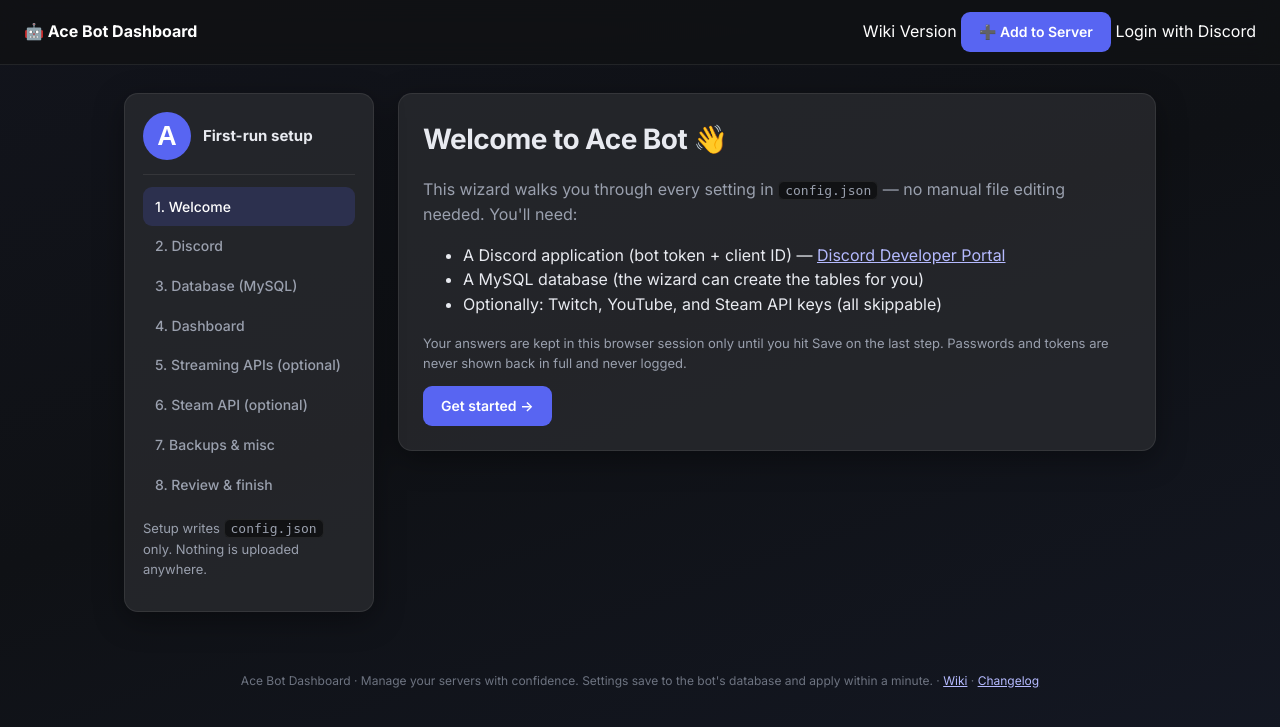
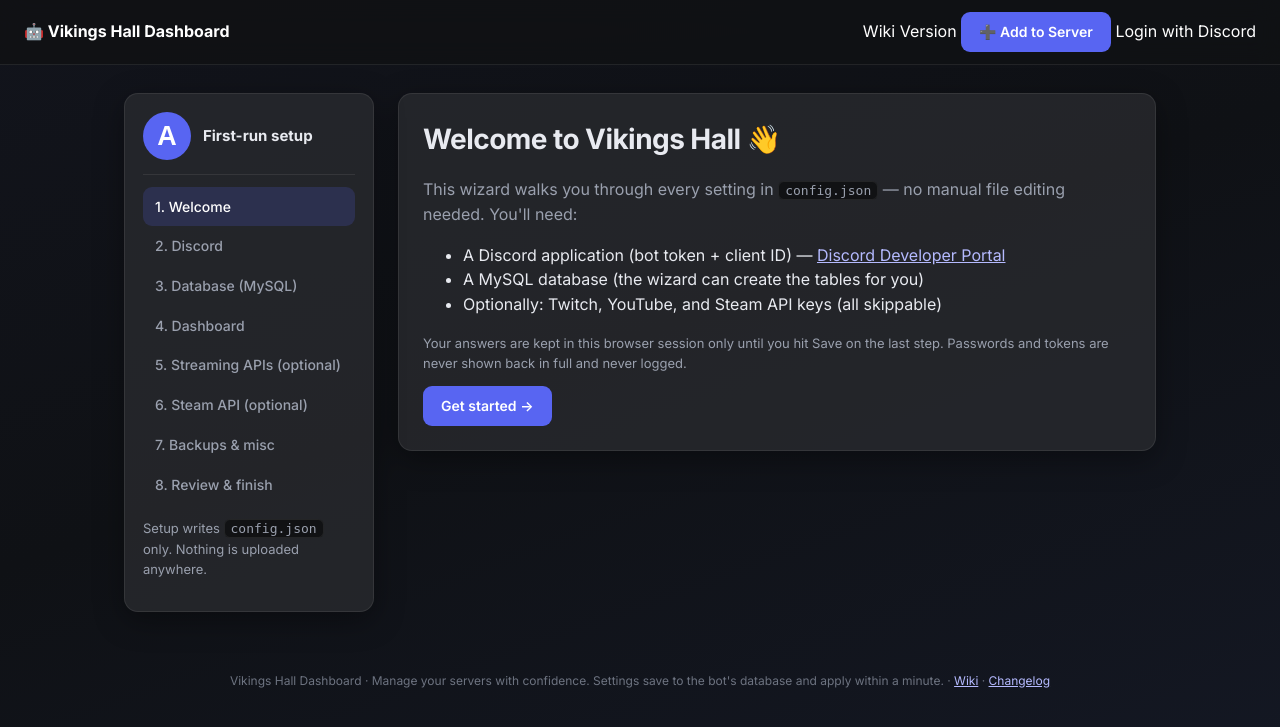
Before and after one commit to Acebennett22/discord-bot, a Node server app: page /setup/1 in a window 1280 px wide. Shown: the top 727 px of the page. Run offline with Node 20, Linux system fonts and the light colour scheme.

Commit message:
Rebrand Ace Bot to Vikings Hall (1.15.6)

```diff
--- a/dashboard-preview.html
+++ b/dashboard-preview.html
@@ -1,5 +1,5 @@
 <!DOCTYPE html>
-<html><head><meta charset="utf-8"><meta name="viewport" content="width=device-width, initial-scale=1"><title>Ace Bot Dashboard</title><link rel="preconnect" href="https://fonts.googleapis.com"><link href="https://fonts.googleapis.com/css2?family=Inter:wght@400;500;600;700&display=swap" rel="stylesheet"><style>/* Ace Bot Dashboard — refined dark theme, glassmorphism cards, blurple accents. */
+<html><head><meta charset="utf-8"><meta name="viewport" content="width=device-width, initial-scale=1"><title>Vikings Hall Dashboard</title><link rel="preconnect" href="https://fonts.googleapis.com"><link href="https://fonts.googleapis.com/css2?family=Inter:wght@400;500;600;700&display=swap" rel="stylesheet"><style>/* Vikings Hall Dashboard — refined dark theme, glassmorphism cards, blurple accents. */
 :root{
   --bg:#0f1115; --bg-2:#171a21; --panel:rgba(43,45,49,.72); --panel-solid:#2b2d31;
   --border:rgba(255,255,255,.08); --text:#e8eaf0; --muted:#9aa0ae; --faint:#6d7380;
@@ -129,7 +129,7 @@ td{padding:10px;border-bottom:1px solid rgba(255,255,255,.05)}
 </style></head>
 <body>
 <header>
-  <div><a class="brand" href="/servers">🤖 Ace Bot Dashboard</a></div>
+  <div><a class="brand" href="/servers">🤖 Vikings Hall Dashboard</a></div>
   <div>
     <a href="/staff">Staff</a>
     <a class="btn" href="/invite" target="_blank" rel="noopener">➕ Add to Server</a>
@@ -165,5 +165,5 @@ td{padding:10px;border-bottom:1px solid rgba(255,255,255,.05)}
   </div>
 
 </main>
-<footer>Ace Bot Dashboard · Manage your servers with confidence. Settings save to the bot's database and apply within a minute.</footer>
+<footer>Vikings Hall Dashboard · Manage your servers with confidence. Settings save to the bot's database and apply within a minute.</footer>
 </body></html>
--- a/dashboard/public/app.js
+++ b/dashboard/public/app.js
@@ -1,4 +1,4 @@
-// Ace Bot dashboard — shared client-side layer (vanilla JS, no dependencies).
+// Vikings Hall dashboard — shared client-side layer (vanilla JS, no dependencies).
 // Loaded on every page (see partials/header.ejs). Provides toasts, fetch
 // helpers, no-reload form saves, section refresh, and row removal.
 // Progressive enhancement: every form keeps its method/action, so with JS
--- a/dashboard/public/style.css
+++ b/dashboard/public/style.css
@@ -1,4 +1,4 @@
-/* Ace Bot Dashboard — refined dark theme, glassmorphism cards, blurple accents. */
+/* Vikings Hall Dashboard — refined dark theme, glassmorphism cards, blurple accents. */
 :root{
   --bg:#0f1115; --bg-2:#171a21; --panel:rgba(43,45,49,.72); --panel-solid:#2b2d31;
   --border:rgba(255,255,255,.08); --text:#e8eaf0; --muted:#9aa0ae; --faint:#6d7380;
--- a/dashboard/views/docs.ejs
+++ b/dashboard/views/docs.ejs
@@ -1,6 +1,6 @@
 <%- include('partials/header') %>
 <section class="hero">
-  <h1>📖 Ace Bot Wiki</h1>
+  <h1>📖 Vikings Hall Wiki</h1>
   <p>Everything server owners and members need to use the bot — getting started, every slash command, step-by-step feature guides, and answers to common questions. The command list below is generated live from the bot's own command files, so it never lists a command that doesn't exist.</p>
   <div class="actions">
     <a class="btn" href="/login">Login with Discord</a>
--- a/dashboard/views/home.ejs
+++ b/dashboard/views/home.ejs
@@ -2,7 +2,7 @@
 <% if (!user) { %>
   <section class="hero">
     <h1>Run your Discord server,<br>beautifully.</h1>
-    <p>Ace Bot brings moderation, tickets, music, leveling, giveaways, live stats and more — configured from this dashboard, no commands to memorize.</p>
+    <p>Vikings Hall brings moderation, tickets, music, leveling, giveaways, live stats and more — configured from this dashboard, no commands to memorize.</p>
     <div class="actions">
       <a class="btn" href="/login">Login with Discord</a>
       <a class="btn ghost" href="/invite" target="_blank" rel="noopener">➕ Add to Server</a>
--- a/dashboard/views/partials/footer.ejs
+++ b/dashboard/views/partials/footer.ejs
@@ -1,3 +1,3 @@
 </main>
-<footer>Ace Bot Dashboard · Manage your servers with confidence. Settings save to the bot's database and apply within a minute. · <a href="/docs">Wiki</a> · <a href="/version">Changelog</a></footer>
+<footer>Vikings Hall Dashboard · Manage your servers with confidence. Settings save to the bot's database and apply within a minute. · <a href="/docs">Wiki</a> · <a href="/version">Changelog</a></footer>
 </body></html>
--- a/dashboard/views/partials/header.ejs
+++ b/dashboard/views/partials/header.ejs
@@ -1,8 +1,8 @@
 <!DOCTYPE html>
-<html><head><meta charset="utf-8"><meta name="viewport" content="width=device-width, initial-scale=1"><link rel="icon" href="/favicon.svg" type="image/svg+xml"><title>Ace Bot Dashboard</title><link rel="preconnect" href="https://fonts.googleapis.com"><link href="https://fonts.googleapis.com/css2?family=Inter:wght@400;500;600;700&display=swap" rel="stylesheet"><link rel="stylesheet" href="/style.css"><script src="/app.js" defer></script></head>
+<html><head><meta charset="utf-8"><meta name="viewport" content="width=device-width, initial-scale=1"><link rel="icon" href="/favicon.svg" type="image/svg+xml"><title>Vikings Hall Dashboard</title><link rel="preconnect" href="https://fonts.googleapis.com"><link href="https://fonts.googleapis.com/css2?family=Inter:wght@400;500;600;700&display=swap" rel="stylesheet"><link rel="stylesheet" href="/style.css"><script src="/app.js" defer></script></head>
 <body>
 <header>
-  <div><a class="brand" href="/servers">🤖 Ace Bot Dashboard</a></div>
+  <div><a class="brand" href="/servers">🤖 Vikings Hall Dashboard</a></div>
   <div>
     <% if (typeof isStaff !== 'undefined' && isStaff) { %><a href="/staff">Staff</a><% } %>
     <a href="/docs">Wiki</a>
--- a/dashboard/views/setup.ejs
+++ b/dashboard/views/setup.ejs
@@ -47,7 +47,7 @@
         <button class="btn green" type="submit">💾 Save config &amp; finish</button>
       </form>
     <% } else if (step.id === 'welcome') { %>
-      <h1>Welcome to Ace Bot 👋</h1>
+      <h1>Welcome to Vikings Hall 👋</h1>
       <p>This wizard walks you through every setting in <code>config.json</code> — no manual file editing needed. You'll need:</p>
       <ul>
         <li>A Discord application (bot token + client ID) — <a href="https://discord.com/developers/applications" target="_blank" rel="noopener">Discord Developer Portal</a></li>
--- a/dashboard/views/version.ejs
+++ b/dashboard/views/version.ejs
@@ -1,6 +1,6 @@
 <%- include('partials/header') %>
 <section class="hero">
-  <h1>Ace Bot — v<%= version %></h1>
+  <h1>Vikings Hall — v<%= version %></h1>
   <p>Changelog, rendered from <code>CHANGELOG.md</code>. The version above always comes from <code>package.json</code>; every entry below comes from the changelog file. New to the bot? Start with the <a href="/docs">wiki</a>.</p>
   <div class="actions">
     <a class="btn" href="/login">Login with Discord</a>
--- a/package.json
+++ b/package.json
@@ -1,6 +1,6 @@
 {
   "name": "ace-discord-bot",
-  "version": "1.15.5",
+  "version": "1.15.6",
   "description": "Multi-file Discord bot for Ace — moderation, music, server status/monitoring, and fun/games. Built with discord.js v14 (CommonJS).",
   "main": "index.js",
   "scripts": {
--- a/src/commands/fun/ship.js
+++ b/src/commands/fun/ship.js
@@ -42,7 +42,7 @@ module.exports = {
       .setTitle('💘 Ship check!')
       .setDescription(`${userA} ❤️ ${userB}\n\n**Compatibility: ${score}%**\n${compatibilityBar(score)}\n\n*${compatibilityLabel(score)}*`)
       .setTimestamp()
-      .setFooter({ text: 'Ace Bot • /help' });
+      .setFooter({ text: 'Vikings Hall • /utility help' });
     // Public post: a ship result is meant to be seen in the channel.
     return interaction.reply({ embeds: [embed] });
   },
--- a/src/commands/utility/help.js
+++ b/src/commands/utility/help.js
@@ -99,7 +99,7 @@ module.exports = {
         .addOptions(Object.entries(GROUPS).map(([key, g]) => ({ label: g.label, value: key }))),
     );
     const response = await interaction.reply({ ephemeral: true,
-      embeds: [infoEmbed('🤖 Ace Bot — Help', `Pick a category below to see its commands.\n\n**${countCommands(interaction.client)} commands** loaded.`)],
+      embeds: [infoEmbed('🤖 Vikings Hall — Help', `Pick a category below to see its commands.\n\n**${countCommands(interaction.client)} commands** loaded.`)],
       components: [menu],
       withResponse: true,
     });
--- a/src/utils/embeds.js
+++ b/src/utils/embeds.js
@@ -1,6 +1,6 @@
 // THE single embed builder — every command reply must be an embed.
 // Styling: color from config.json embedColor (brand color), timestamp on
-// every embed, footer "Ace Bot • /help". Success = green, error = red,
+// every embed, footer "Vikings Hall • /utility help". Success = green, error = red,
 // info/stats = brand color. Never reply with plain text as the main response.
 const { EmbedBuilder } = require('discord.js');
 const config = require('./config');
@@ -9,7 +9,7 @@ function baseEmbed() {
   return new EmbedBuilder()
     .setColor(config.embedColor || '#5865F2')
     .setTimestamp()
-    .setFooter({ text: 'Ace Bot • /help' });
+    .setFooter({ text: 'Vikings Hall • /utility help' });
 }
 
 function successEmbed(title, description) {
--- a/src/utils/suggestions.js
+++ b/src/utils/suggestions.js
@@ -34,7 +34,7 @@ function suggestionEmbed(s) {
       { name: 'Status', value: STATUS_LABEL[s.status] || s.status, inline: true },
       { name: 'Votes', value: `👍 ${s.votes_up} · 👎 ${s.votes_down}`, inline: true },
     )
-    .setFooter({ text: `Suggestion #${s.id} • Ace Bot` })
+    .setFooter({ text: `Suggestion #${s.id} • Vikings Hall` })
     .setTimestamp(new Date(s.created_at));
 }
 
```
Also changed, not shown: CHANGELOG.md, README.md, deploy/nginx/README.md, src/dashboard.js, 1 other file.
